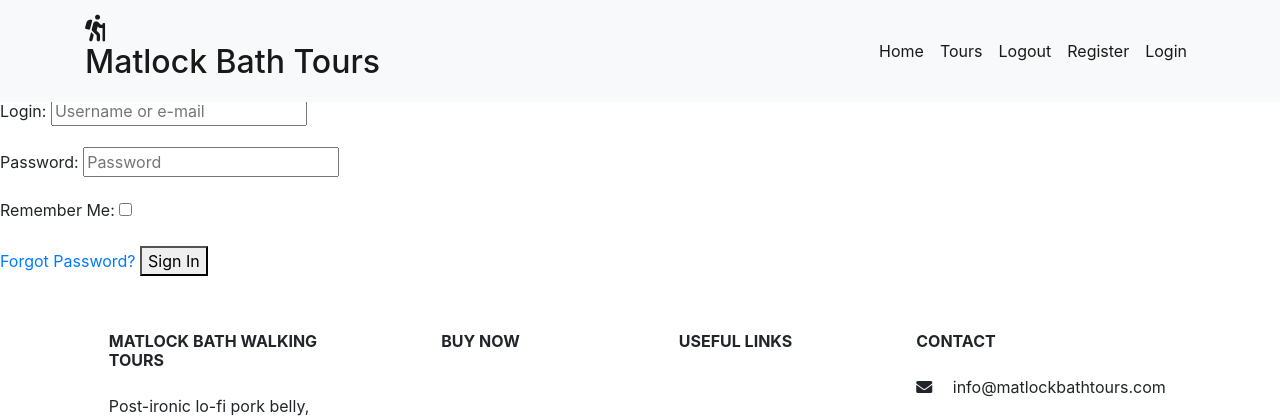
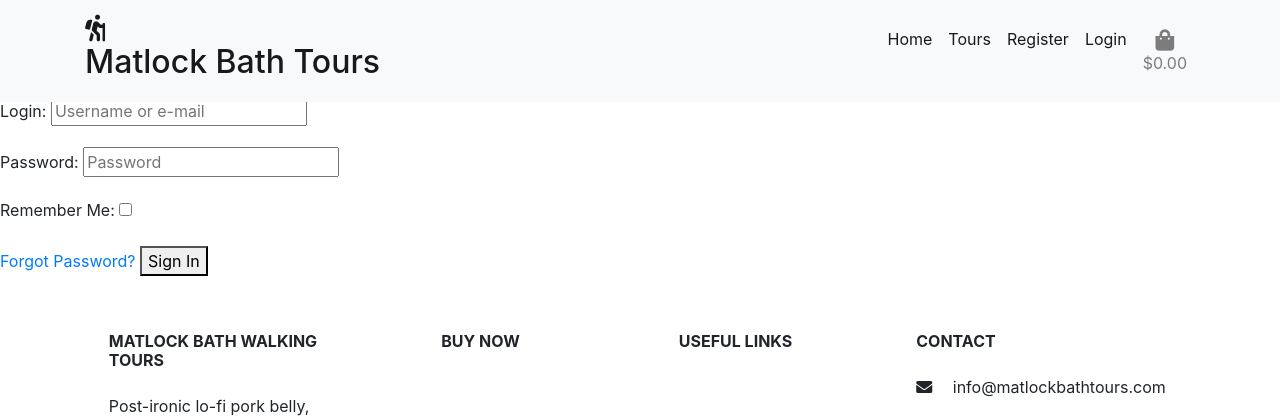
Before and after one commit to Telesia/matlock_bath_tours, a Django app: page /accounts/login/ in a window 1280 px wide. Shown: the top 418 px of the page. Run offline with Django 3.2, Linux system fonts and the light colour scheme; some libraries are stand-ins or nearby versions.

Commit message:
Add shopping basket to navbar

```diff
--- a/templates/base.html
+++ b/templates/base.html
@@ -62,18 +62,40 @@
                                 <a class="nav-link" href="">Tours</a>
                             </li>
                             <!-- Available IF user authenticated -->
+                            {% if request.user.is_authenticated %}
+                                {% if request.user.is_superuser %}
+                                    <a href="" class="nav-link">Product Management</a>
+                                {% endif %}
                             <li class="nav-item active">
-                                <a class="nav-link" href="">Logout</a>
+                                <a class="nav-link" href="{% url 'account_logout' %}">Logout</a>
                             </li>
                             <!-- ElSE they can see this? -->
+                            {% else %}
                             <li class="nav-item active">
-                                <a class="nav-link" href="">Register</a>
+                                <a class="nav-link" href="{% url 'account_signup' %}">Register</a>
                             </li>
                             <li class="nav-item active">
-                                <a class="nav-link" href="">Login</a>
+                                <a class="nav-link" href="{% url 'account_login' %}">Login</a>
+                            </li>
+                            {% endif %}
+                            <li class="list-inline-item">
+                                <a class="{% if grand_total %}text-info font-weight-bold{% else %}text-black{% endif %} nav-link"
+                                   href="">
+                                    <div class="text-center">
+                                        <div><i class="fas fa-shopping-bag fa-lg"></i></div>
+                                        <p class="my-0">
+                                            {% if grand_total %}
+                                                ${{ grand_total|floatformat:2 }}
+                                            {% else %}
+                                                $0.00
+                                            {% endif %}
+                                        </p>
+                                    </div>
+                                </a>
                             </li>
                         </ul>
                     </div>
+
                 </div>
             </nav>
         </header>
```
